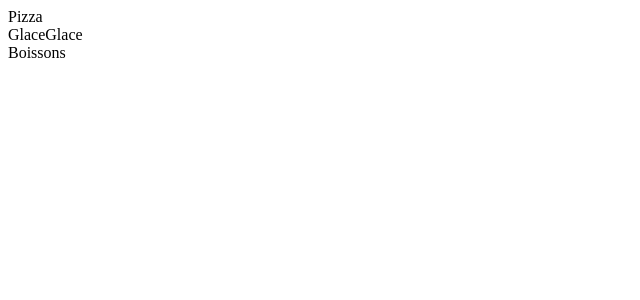
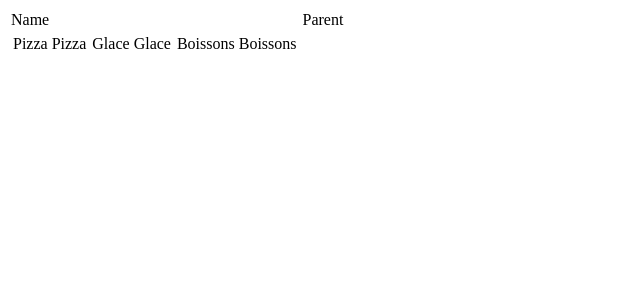
Before and after one commit to nyhasina/angular-tree-grid, an Angular app: page / in a window 1280 px wide. Shown: the top 300 px of the page, without its empty margins (0-640 px from the left). Built offline with nearby package versions, Linux system fonts and the light colour scheme.

Commit message:
[APP] Refactor layout #master

```diff
--- a/src/app/app.component.html
+++ b/src/app/app.component.html
@@ -1,24 +1,37 @@
+<table>
+    <thead>
+      <tr>
+        <td>Name</td>
+        <td>Parent</td>
+      </tr>
+    </thead>
+    <tbody>
         <cdk-tree [dataSource]="dataSource" [treeControl]="treeControl">
             <cdk-nested-tree-node *cdkTreeNodeDef="let node">
-      <div class="row">
-        <span class="cell">{{ node.name }}</span>
-        <span class="cell">{{ node.parent ? node.parent : node.name }}</span>
-      </div>
+              <tr>
+                <td>{{ node.name }}</td>
+                <td>{{ node.name }}</td>
+              </tr>
             </cdk-nested-tree-node>
             <cdk-nested-tree-node *cdkTreeNodeDef="let node; when: hasChildren">
-        <div
-          cdkTreeNodeToggle
-          [attr.aria-label]="'toggle' + node.name + 'node'"
-          class="row"
+              <tr cdkTreeNodeToggle [attr.aria-label]="'toggle' + node.name + 'Node'">
+                <td>{{ node.name }}</td>
+                <td>{{ node.parent ? node.parent : node.name }}</td>
+              </tr>
+              <tr [class.cdk-tree-node--collapsed]="
+                        !treeControl.isExpanded(node)
+                    "
+                     [class.cdk-tree-node--expanded]="
+                        treeControl.isExpanded(node)
+                    "
               >
-          <span class="cell">{{ node.name }}</span>
-          <span class="cell">{{ node.parent }}</span>
-        </div>
-        <div
-            [class.cdk-tree-node--collapsed]="!treeControl.isExpanded(node)"
-            [class.cdk-tree-node--expanded]="treeControl.isExpanded(node)"
-        >
+                <td colspan="2">
+                  <table>
                     <ng-container cdkTreeNodeOutlet></ng-container>
-        </div>
+                  </table>
+                </td>
+              </tr>
             </cdk-nested-tree-node>
         </cdk-tree>
+    </tbody>
+</table>
```
Lines whose indentation alone changed are shown as unchanged.
